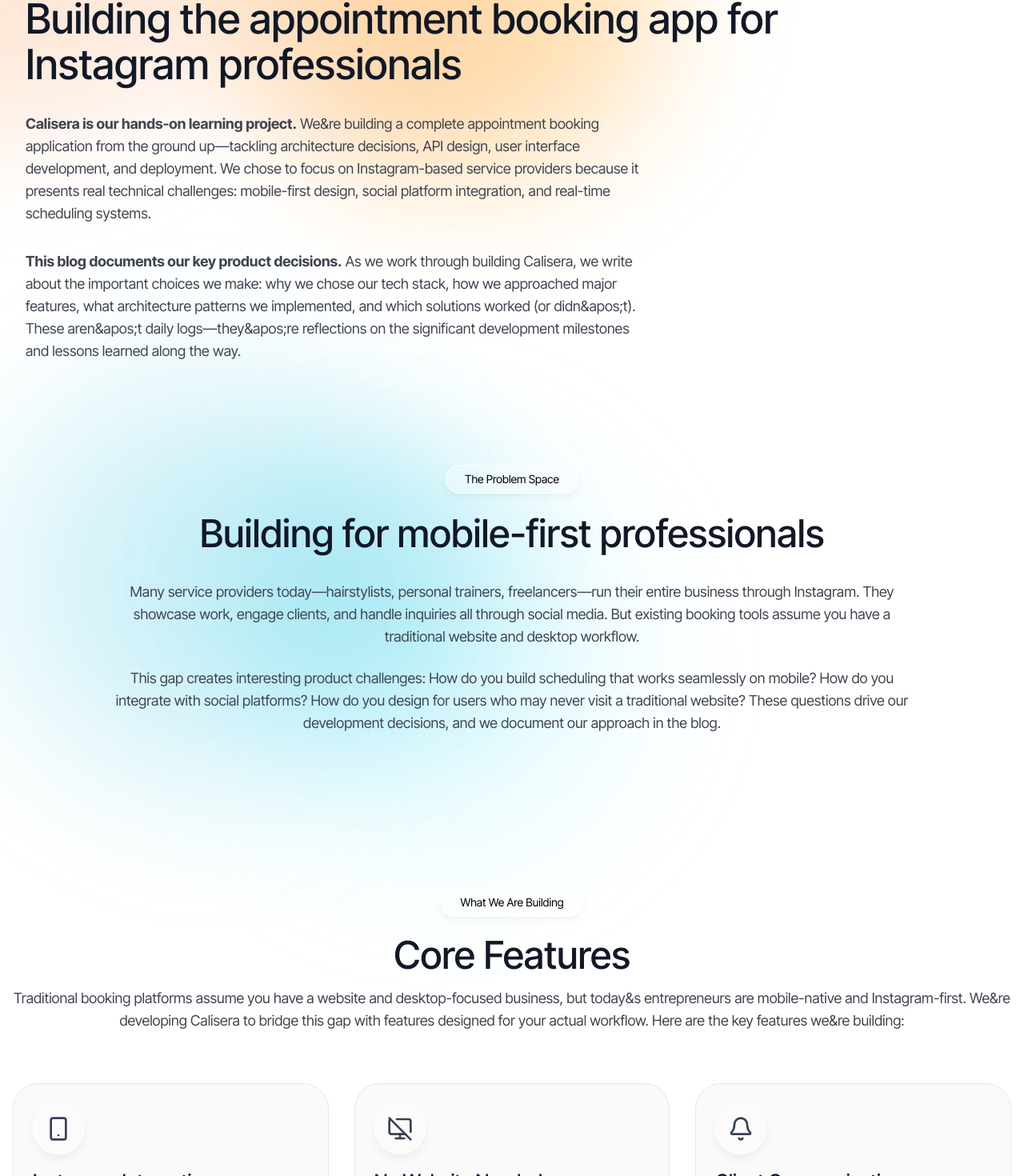
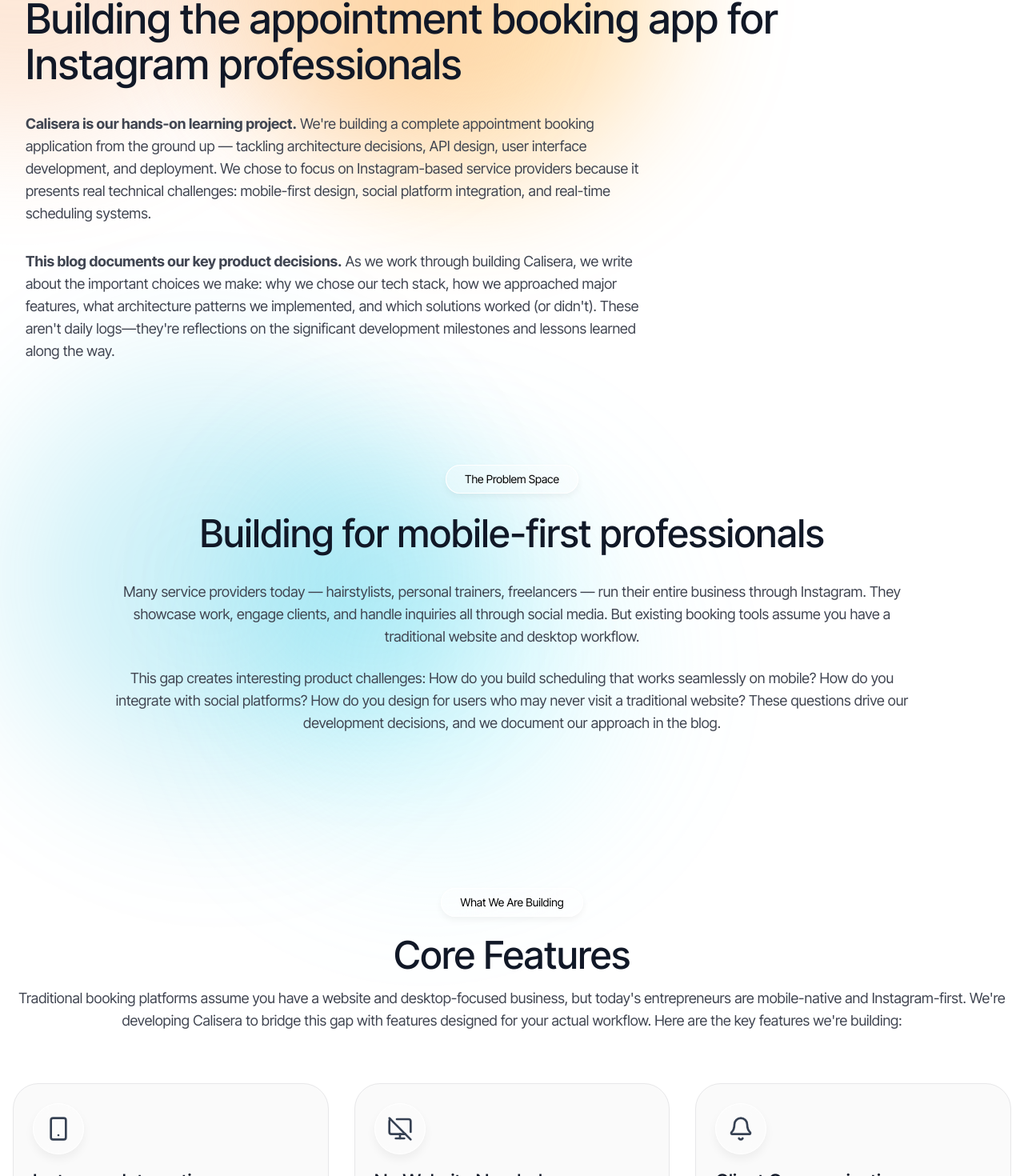
Before and after one commit to calisera-io/calisera-project-blog, a Next.js app: page / in a window 1280 px wide. Shown: the part 225-1695 px from the top of the page at 80% size. Built offline with nearby package versions, Linux system fonts and the light colour scheme.

Commit message:
use template literals add dev dependencies

```diff
--- a/package.json
+++ b/package.json
@@ -23,12 +23,15 @@
   "devDependencies": {
     "@eslint/eslintrc": "^3",
     "@tailwindcss/postcss": "^4",
+    "@types/jest": "^30.0.0",
     "@types/node": "^20",
     "@types/react": "^19",
     "@types/react-dom": "^19",
     "eslint": "^9",
     "eslint-config-next": "15.5.3",
+    "jest": "^30.2.0",
     "tailwindcss": "^4",
+    "ts-jest": "^29.4.4",
     "typescript": "^5"
   }
 }
--- a/src/app/blog/page.tsx
+++ b/src/app/blog/page.tsx
@@ -102,7 +102,7 @@
             <div className="mb-8" role="status" aria-live="polite">
               <p className="text-gray-600 dark:text-gray-300">
                 <span className="sr-only">Currently showing: </span>
-                Filtered by <strong>&quot;{tag}&quot;</strong> - {totalCount} article{totalCount !== 1 ? 's' : ''} found
+                {`Filtered by "`}<strong>{`${tag}`}</strong>{`" - ${totalCount} article${totalCount !== 1 ? 's' : ''} found`}
               </p>
             </div>
           )}
--- a/src/app/page.tsx
+++ b/src/app/page.tsx
@@ -136,24 +136,24 @@
             <p className="text-lg text-[#404551] dark:text-gray-300 max-w-3xl mb-8">
               <strong className="text-medium">
                 Calisera is our hands-on learning project.
-              </strong>{" "}
-              We&amp;re building a complete appointment booking application from the
-              ground up—tackling architecture decisions, API design, user
+              </strong>{' '}
+              {(`We're building a complete appointment booking application from the
+              ground up — tackling architecture decisions, API design, user
               interface development, and deployment. We chose to focus on
               Instagram-based service providers because it presents real
               technical challenges: mobile-first design, social platform
-              integration, and real-time scheduling systems.
+              integration, and real-time scheduling systems.`)}
             </p>
             <p className="text-lg text-[#404551] dark:text-gray-300 max-w-3xl">
               <strong className="text-medium">
                 This blog documents our key product decisions.
-              </strong>{" "}
-              As we work through building Calisera, we write about the important
+              </strong>{' '}
+              {(`As we work through building Calisera, we write about the important
               choices we make: why we chose our tech stack, how we approached
               major features, what architecture patterns we implemented, and
-              which solutions worked (or didn&amp;apos;t). These aren&amp;apos;t daily
-              logs—they&amp;apos;re reflections on the significant development milestones
-              and lessons learned along the way.
+              which solutions worked (or didn't). These aren't daily
+              logs—they're reflections on the significant development milestones
+              and lessons learned along the way.`)}
             </p>
           </div>
         </div>
@@ -179,8 +179,8 @@
           </h2>
           <div className="relative z-10 max-w-7xl mx-auto text-center pb-16">
             <p className="text-lg text-[#404551] dark:text-gray-300 max-w-5xl mx-auto px-4 mb-6">
-              Many service providers today—hairstylists, personal trainers,
-              freelancers—run their entire business through Instagram. They
+              Many service providers today — hairstylists, personal trainers,
+              freelancers — run their entire business through Instagram. They
               showcase work, engage clients, and handle inquiries all through
               social media. But existing booking tools assume you have a
               traditional website and desktop workflow.
@@ -204,11 +204,11 @@
             Core Features
           </h2>
           <p className="text-lg text-[#404551] dark:text-gray-300 mb-12">
-            Traditional booking platforms assume you have a website and
-            desktop-focused business, but today&amp;s entrepreneurs are
-            mobile-native and Instagram-first. We&amp;re developing Calisera to
+            {(`Traditional booking platforms assume you have a website and
+            desktop-focused business, but today's entrepreneurs are
+            mobile-native and Instagram-first. We're developing Calisera to
             bridge this gap with features designed for your actual workflow.
-            Here are the key features we&amp;re building:
+            Here are the key features we're building:`)}
           </p>
           <CoreFeaturesGrid />
         </div>
@@ -294,11 +294,11 @@
                 Tech Lead
               </h3>
               <p className="text-gray-600 dark:text-gray-300">
-                Marcus is Calisera&amp;s Lead Developer with over 20 years of
+                {(`Marcus is Calisera's Lead Developer with over 20 years of
                 experience. He drives technical decision-making and has
                 architected our secure microservice infrastructure, ensuring
                 Calisera delivers exceptional performance on a scalable, secure
-                foundation.
+                foundation.`)}
               </p>
             </article>
 
```
Also changed, not shown: 1 other file (tests, documents, lock files or other folders).
